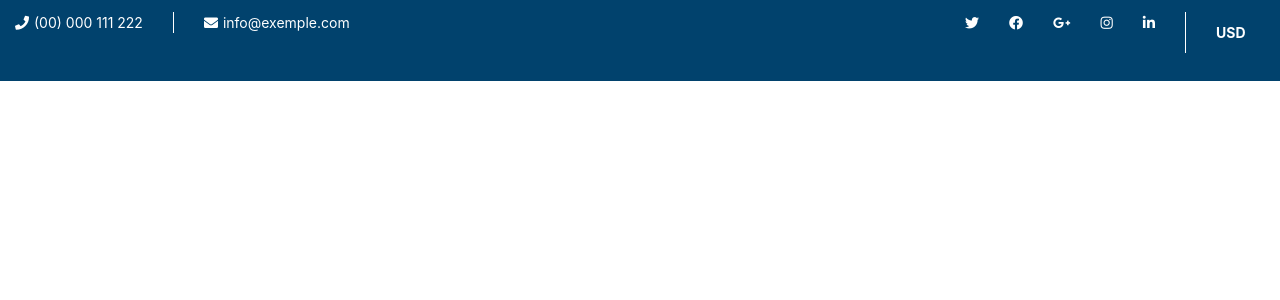
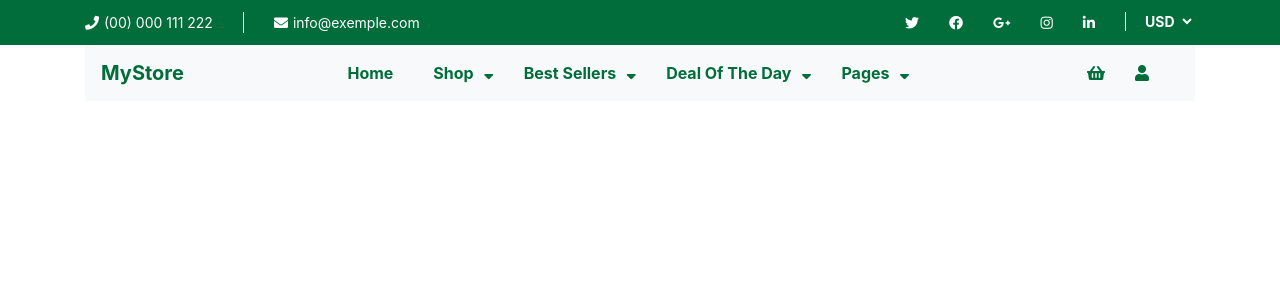
Before and after one commit to YassineSajjade/Ecommerce-website, a React (Create React App) app: page / in a window 1280 px wide. Shown: the top 300 px of the page. Built offline with nearby package versions, Linux system fonts and the light colour scheme.

Commit message:
topbar complet

```diff
--- a/src/components/Navbar.css
+++ b/src/components/Navbar.css
@@ -7,16 +7,19 @@
     float: left;
     width: 100%;
     padding: 12px 15px 12px 15px;
-    background: #01426d;
+    background: #016d3b;
 }
+
 .top__bar ul{
     list-style: none;
     padding: 0;
+    margin: 0;
 }
 
 .top__bar__left{
     float: left;
 }
+
 .top__bar__right{
     float: right;
 }
@@ -52,13 +55,13 @@
     color: #ffffff;
 }
 
-.top__bar a:hover, .top__bar a:hover span, .top__bar button:hover, li.init.dt-sc-toggle:hover {
+.top__bar a:hover, .top__bar a:hover span/*.header__currency ul .selector-arrow select:hover , .top__bar button:hover, li.init.dt-sc-toggle:hover*/ {
     color: #ff6600;
 }
-
+/*
 .top__bar__menu ul li a, .top_çbar ul li span {
     padding-right: 10px;
-}
+}*/
 
 .top__bar .top__bar__left li:last-child, .top__bar .top__bar__right li:last-child {
     margin-right: 0px;
@@ -69,7 +72,7 @@
     padding-left: 15px;
 }
 
-.top__bar ul li:last-child, .top__bar li:last-child span, .top__bar li:last-child a {
+.top__bar ul li:last-child,/* .top__bar li:last-child span,*/ .top__bar li:last-child a {
     border-right: none;
 }
 
@@ -101,26 +104,29 @@
     display: block !important;
 }
 
-.header__currency ul .selector-arrow select, .header__currency ul li.currency .selector-arrow:after {
+.header__currency ul .selector-arrow select/*, .header__currency ul li.currency .selector-arrow:after*/ {
     color: #ffffff;
 }
-
+/*
 .header__currency ul select {
-    /* padding: 0 15px; */
+    padding: 0 15px;
     font-size: 14px;
     float: left;
     padding-top: 5px;
 }
+*/
 
 .header__currency ul select {
-    font-size: 14px;
-    padding: 10px 15px;
+    /* padding: 10px 15px; */
     background: none;
     border: none;
     font-weight: bold;
+    font-size: 14px;
+    float: left;
+    cursor: pointer;
 }
 
-select {
+/* select {
     -webkit-appearance: none;
     -moz-appearance: none;
     appearance: none;
@@ -132,11 +138,72 @@ select {
     padding-right: 28px;
     text-indent: 0.01px;
     text-overflow: '';
+    outline: none;
     cursor: pointer;
-    outline: none;
-}
+} */
 
 .currency option {
     background: #ffffff;
     color: #000000;
 }
+
+/****************************************/
+@media screen and (max-width: 767px){
+        .top__bar__left {
+        display: none;
+    }
+}
+
+.header{
+    width: 100%;
+}
+
+.navbar-nav{
+    margin: auto;
+}
+
+.right__header ul{
+    list-style: none;
+    padding: 0;
+    margin: 0;
+}
+
+.right__header ul li{
+    display: inline-block;
+    color: #016d3b;
+    margin-right: 30px;
+}
+
+.right__header ul li:hover{
+    cursor: pointer;
+    color: #ff6600;
+}
+
+.navbar-brand{
+    color: #016d3b !important;
+    font-weight: bold;
+}
+
+.navbar-nav .nav-item{
+    margin-right: 30px;
+    display: flex;
+
+}
+
+.navbar-nav .navbar-link:hover{
+    color: #ff6600;
+}
+
+.navbar-nav i:hover{
+    cursor: pointer;
+}
+
+.navbar-link{
+    color: #016d3b ;
+    font-weight: bold;margin-right: 10px;
+}
+
+.navbar-nav .nav-item i{
+    margin: auto;
+    color: #016d3b;
+}
--- a/src/components/Navbar.js
+++ b/src/components/Navbar.js
@@ -4,8 +4,9 @@ import { Link } from "react-router-dom";
 
 function Navbar() {
     return (
+        <>
             <div className=" top__bar">
-            <div className="">
+                <div className="container">
                     <ul className="top__bar__left">
                         <li>
                             <i className="fas fa-phone"></i>
@@ -37,8 +38,10 @@ function Navbar() {
                             </ul>
                         </li>
                         <li className="header__currency">
-                        <ul className="tbl-list">
-                            <li className="currency dropdown-parent uppercase currency-block">
+                            {/* <ul className="tbl-list"> */}
+                            <ul>
+                                {/* <li className="currency dropdown-parent uppercase currency-block"> */}
+                                <li className="currency">
                                     <div className="selector-arrow show">
                                         <select className="currencies_src" id="currencies">
                                             <option value="USD">USD</option>
@@ -52,6 +55,53 @@ function Navbar() {
                     </ul>
                 </div>
             </div>
+            <div className="header">
+                <div className="container">
+                    <nav className="navbar navbar-expand-lg navbar-light bg-light">
+                        <Link className="navbar-brand" to="#">MyStore</Link>
+                        <button className="navbar-toggler" type="button" data-toggle="collapse" data-target="#navbarSupportedContent" aria-controls="navbarSupportedContent" aria-expanded="false" aria-label="Toggle navigation">
+                            <span className="navbar-toggler-icon"></span>
+                        </button>
+
+                        <div className="collapse navbar-collapse" id="navbarSupportedContent">
+                            <ul className="navbar-nav">
+                                <li className="nav-item">
+                                    <Link className="navbar-link" to="#">Home</Link>
+                                </li>
+                                <li className="nav-item">
+                                    <Link className="navbar-link" to="#">Shop</Link>
+                                    <i className="fas fa-sort-down"></i>
+                                </li>
+                                <li className="nav-item">
+                                    <Link className="navbar-link" to="#">Best Sellers</Link>
+                                    <i className="fas fa-sort-down"></i>
+                                </li>
+                                <li className="nav-item">
+                                    <Link className="navbar-link" to="#">Deal Of The Day</Link>
+                                    <i className="fas fa-sort-down"></i>
+                                </li>
+                                <li className="nav-item">
+                                    <Link className="navbar-link" to="#">Pages</Link>
+                                    <i className="fas fa-sort-down"></i>
+                                </li>
+                            </ul>
+                        </div>
+
+                        <div className="right__header">
+                            <ul>
+                                <li>
+                                    <i className="fas fa-shopping-basket"></i>
+                                </li>
+                                <li>
+                                    <i class="fas fa-user"></i>
+                                </li>
+                            </ul>
+                        </div>
+                    </nav>
+                </div>
+            </div>
+
+        </>
     )
 }
 
--- a/src/index.js
+++ b/src/index.js
@@ -3,7 +3,7 @@ import ReactDOM from 'react-dom';
 import './index.css';
 import App from './App';
 import reportWebVitals from './reportWebVitals';
-import "../node_modules/bootstrap/dist/css/bootstrap.min.css"
+import "../node_modules/bootstrap/dist/css/bootstrap.min.css";
 
 ReactDOM.render(
   <React.StrictMode>
```
Lines whose indentation alone changed are shown as unchanged.
